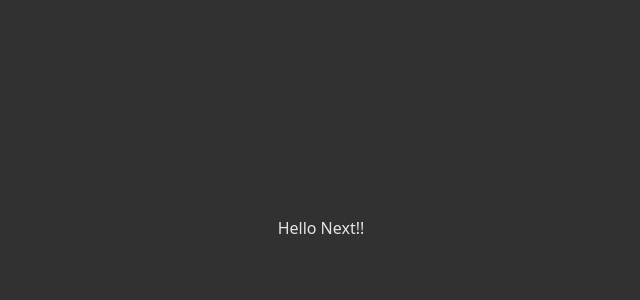
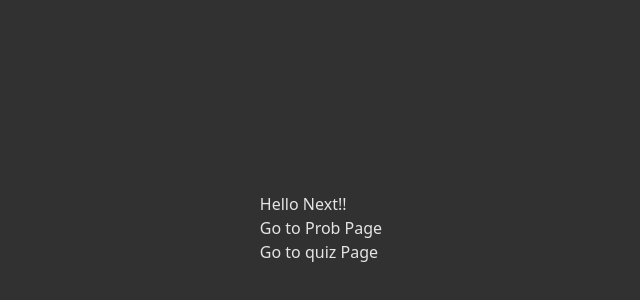
Before and after one commit to shinyaissp/math-app, a Next.js app: page / in a window 1280 px wide. Shown: the part 172-472 px from the top of the page, without its empty margins (319-959 px from the left). Built offline with nearby package versions, Linux system fonts and the light colour scheme.

Commit message:
250622-02

```diff
--- a/src/app/globals.css
+++ b/src/app/globals.css
@@ -8,6 +8,7 @@
   display: flex;
   justify-content: center;
   align-items: center;
+  flex-direction: column;
   height: 100vh;
 
   color-scheme: light dark;
@@ -19,3 +20,7 @@
   -webkit-font-smoothing: antialiased;
   -moz-osx-font-smoothing: grayscale;
 }
+
+:root a {
+  display: block;
+}
--- a/src/app/page.js
+++ b/src/app/page.js
@@ -1,7 +1,11 @@
+import Link from 'next/link';
+
 export default function Home() {
   return (
     <div id="root">
-      Hello Next!!
+      <div>Hello Next!!</div>
+      <Link href="/prob">Go to Prob Page</Link>
+      <Link href="/quiz">Go to quiz Page</Link>
     </div>
   );
 }
--- /dev/null
+++ b/src/app/prob/page.js
@@ -0,0 +1,7 @@
+import React from 'react'
+
+export default function ProbPage() {
+  return (
+    <div>確率計算ページ</div>
+  )
+}
--- /dev/null
+++ b/src/app/quiz/page.js
@@ -0,0 +1,7 @@
+import React from 'react'
+
+export default function QuizPage() {
+  return (
+    <div>クイズページ</div>
+  )
+}
--- /dev/null
+++ b/src/app/quiz/select/page.js
@@ -0,0 +1,7 @@
+import React from 'react'
+
+export default function quizSelectPage() {
+  return (
+    <div>個別問題選択</div>
+  )
+}
```
Also changed, not shown: src/app/quiz/main/page.js (added), src/app/quiz/result/page.js (added).
